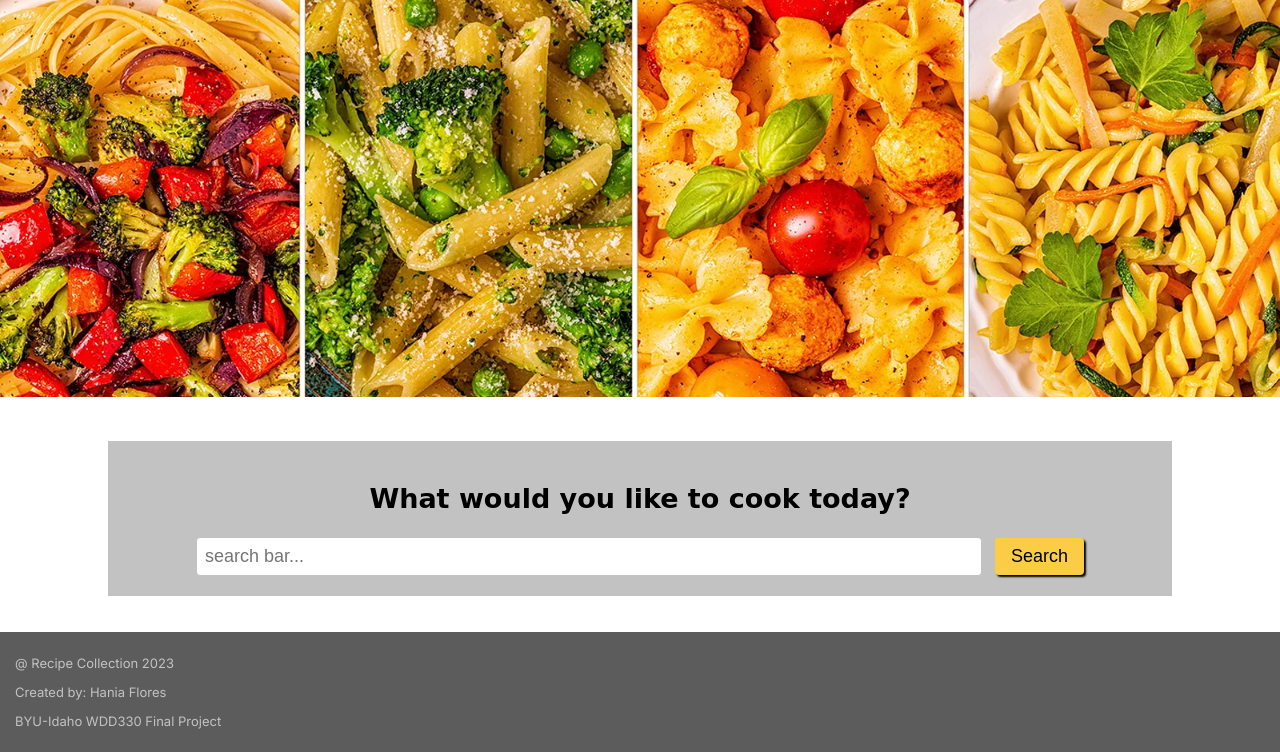
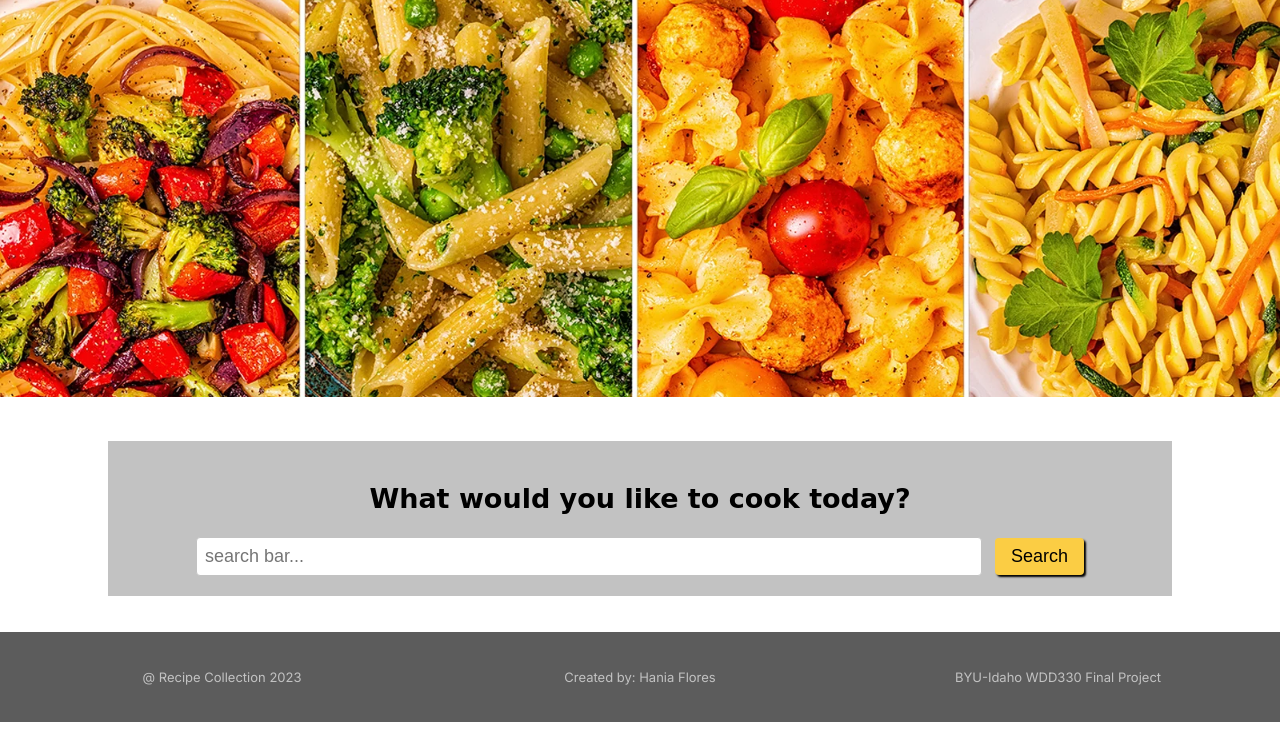
Before and after one commit to HaniaFlores/wdd330-recipe-collection-app, a plain HTML site: page index.html in a window 1280 px wide. Shown: the part 87-839 px from the top of the page. After the commit the page ends 809 px from the top, so only its background shows below. Drawn offline with Linux system fonts and the light colour scheme; a web font is replaced by a local one.

Commit message:
footer css

```diff
--- a/css/style.css
+++ b/css/style.css
@@ -69,11 +69,17 @@ header {
 
 footer {
     font-size: small;
-    padding: 10px 15px;
+    padding: 1em 1em;
     background-color: lightblue;
     color: var(--tertiary-color);
     background-color: var(--secondary-color);
     font-family: var(--font-footer);
+    display: grid;
+    grid-template-columns: 1fr 1fr 1fr;
+    margin: auto;
+    align-items: center;
+    text-align: center;
+    height: 8vh;
 }
 
 /* ---------------------- HOME PAGE ------------------ */
```
